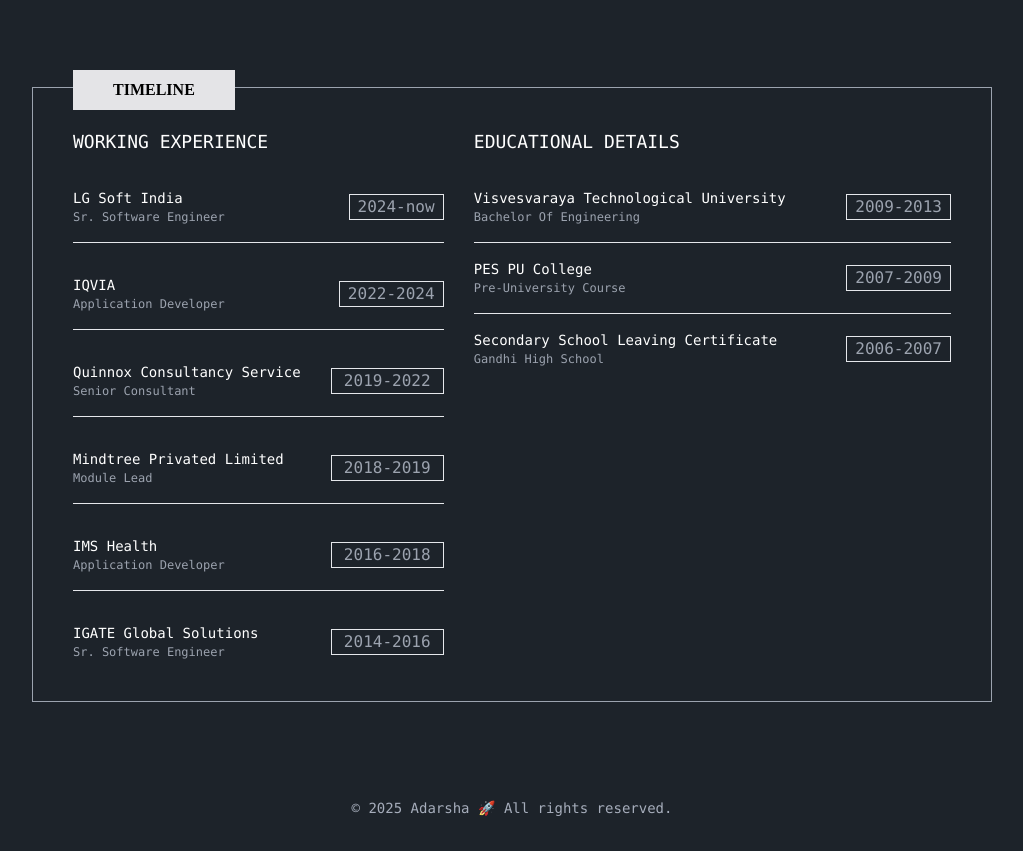
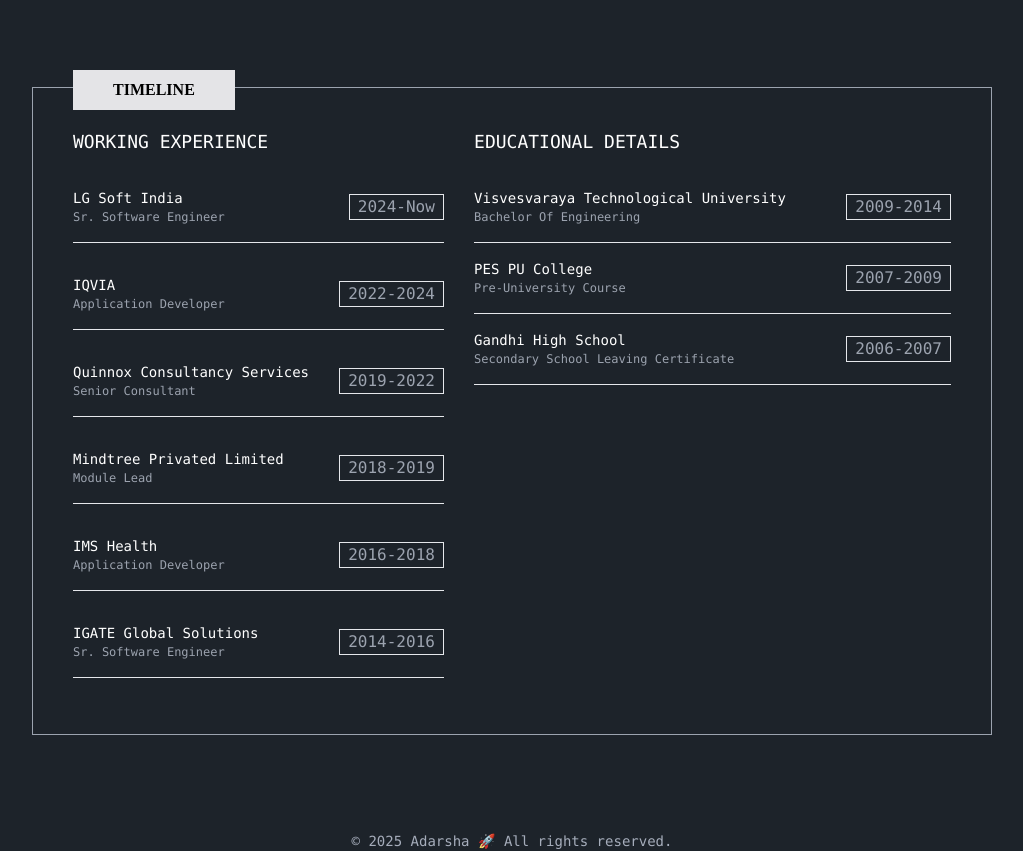
Before and after one commit to AdarshaCoding/adarsha-portfolio, a React (Vite) app: page /about in a window 1280 px wide. Shown: the part 460-1311 px from the top of the page, without its empty margins (128-1151 px from the left). Before the commit the page ends 1278 px from the top, so only its background shows below. Built offline with nearby package versions, Linux system fonts and the light colour scheme.

Commit message:
Updated mock data for About component

```diff
--- a/src/components/Header.jsx
+++ b/src/components/Header.jsx
@@ -28,7 +28,7 @@ const Header = () => {
               <Link to={"/blogs"}>4. Blogs</Link>
             </li>
             <li className="cursor-pointer hover:text-white">
-              <Link to={"/contact"}>5. Contacts</Link>
+              <Link to={"/contact"}>5. Contact</Link>
             </li>
           </ul>
         </nav>
--- /dev/null
+++ b/src/data/aboutData.json
@@ -0,0 +1,11 @@
+{
+    "name":"Adarsha",
+    "age":"33",
+    "email":"adarshapc4467@gmail.com",
+    "city":"Bengaluru",
+    "phone":"+91 9731564467",
+    "freelance": "Available",
+    "website":"Work In Progress",
+    "job":"Web Developer",
+    "about":"My name is Adarsha P C and I am a Web Developer, and I'm very passionate and dedicated to my work. With 5 years experience as a professional Web Developer, I have acquired the skills and knowledge necessary to make your project a success. I enjoy every step of the development process, from discussion and collaboration. Thanks a lot for your attention and your trust!"
+}
--- a/src/data/data.json
+++ /dev/null
@@ -1,10 +0,0 @@
-{
-    "name":"Adarsha",
-    "age":"33",
-    "email":"adarshapc4467@gmail.com",
-    "city":"Bengaluru",
-    "phone":"+91 9731564467",
-    "freelance": "Available",
-    "website":"Work In Progress",
-    "job":"Web Developer"
-}
--- a/src/pages/About.jsx
+++ b/src/pages/About.jsx
@@ -1,20 +1,13 @@
-import data from "../data/data.json";
+import aboutData from "../data/aboutData.json";
+import { experience, education } from "../utils/constants";
 const About = () => {
-  console.log(data);
   return (
     <div>
       <div className="p-10 border border-gray-400 relative font-syne">
         <h2 className="font-semibold text-black absolute top-[-18px] bg-zinc-200 p-2 px-10">
           ABOUT ME
         </h2>
-        <p className="text-gray-400 text-lg">
-          My name is Adarsha P C and I am a Web Developer, and I'm very
-          passionate and dedicated to my work. With 5 years experience as a
-          professional Web Developer, I have acquired the skills and knowledge
-          necessary to make your project a success. I enjoy every step of the
-          development process, from discussion and collaboration. Thanks a lot
-          for your attention and your trust!
-        </p>
+        <p className="text-gray-400 text-lg">{aboutData.about}</p>
         <hr className="my-6 mx-auto border-gray-500" />
         <div className="grid grid-flow-col text-gray-400 font-mono">
           <div className="grid grid-flow-col">
@@ -25,13 +18,13 @@ const About = () => {
               <h2>Website:</h2>
             </div>
             <div>
-              <h2>{data.name}</h2>
-              <h2>{data.city}</h2>
+              <h2>{aboutData.name}</h2>
+              <h2>{aboutData.city}</h2>
               <h2 className="text-white cursor-pointer hover:underline underline-offset-4">
-                {data.phone}
+                {aboutData.phone}
               </h2>
               <h2 className="text-white cursor-pointer hover:underline underline-offset-4">
-                {data.website}
+                {aboutData.website}
               </h2>
             </div>
           </div>
@@ -43,12 +36,12 @@ const About = () => {
               <h2>Freelance:</h2>
             </div>
             <div>
-              <h2>{data.age}</h2>
-              <h2>{data.job}</h2>
+              <h2>{aboutData.age}</h2>
+              <h2>{aboutData.job}</h2>
               <h2 className="text-white cursor-pointer hover:underline underline-offset-4">
-                {data.email}
+                {aboutData.email}
               </h2>
-              <h2>{data.freelance}</h2>
+              <h2>{aboutData.freelance}</h2>
             </div>
           </div>
         </div>
@@ -62,124 +55,44 @@ const About = () => {
           <div className="grid grid-flow-col">
             <div>
               <h2 className="text-white text-lg">WORKING EXPERIENCE</h2>
-              <div>
+              {experience.map((org) => (
+                <div key={org.id}>
                   <div className="flex justify-between items-center mt-8">
                     <div>
-                    <h2 className="text-white text-sm">LG Soft India</h2>
-                    <p className="text-[12px]">Sr. Software Engineer</p>
+                      <h2 className="text-white text-sm">{org.company}</h2>
+                      <p className="text-[12px]">{org.designation}</p>
                     </div>
                     <div>
-                    <h2 className="border text-center px-2">2024-now</h2>
+                      <h2 className="border text-center px-2">
+                        {org.startYear}-{org.currentOrg ? "Now" : org.endYear}
+                      </h2>
                     </div>
                   </div>
                   <hr className="my-4" />
                 </div>
-              <div>
-                <div className="flex justify-between items-center mt-8">
-                  <div>
-                    <h2 className="text-white text-sm">IQVIA</h2>
-                    <p className="text-[12px]">Application Developer</p>
-                  </div>
-                  <div>
-                    <h2 className="border text-center px-2">2022-2024</h2>
-                  </div>
-                </div>
-                <hr className="my-4" />
-              </div>
-              <div>
-                <div className="flex justify-between items-center mt-8">
-                  <div>
-                    <h2 className="text-white text-sm">
-                      Quinnox Consultancy Service
-                    </h2>
-                    <p className="text-[12px]">Senior Consultant</p>
-                  </div>
-                  <div>
-                    <h2 className="border text-center px-3">2019-2022</h2>
-                  </div>
-                </div>
-                <hr className="my-4" />
-              </div>
-              <div>
-                <div className="flex justify-between items-center mt-8">
-                  <div>
-                    <h2 className="text-white text-sm">
-                      Mindtree Privated Limited
-                    </h2>
-                    <p className="text-[12px]">Module Lead</p>
-                  </div>
-                  <div>
-                    <h2 className="border text-center px-3">2018-2019</h2>
-                  </div>
-                </div>
-                <hr className="my-4" />
-              </div>
-              <div>
-                <div className="flex justify-between items-center mt-8">
-                  <div>
-                    <h2 className="text-white text-sm">IMS Health</h2>
-                    <p className="text-[12px]">Application Developer</p>
-                  </div>
-                  <div>
-                    <h2 className="border text-center px-3">2016-2018</h2>
-                  </div>
-                </div>
-                <hr className="my-4" />
-              </div>
-              <div>
-                <div className="flex justify-between items-center mt-8">
-                  <div>
-                    <h2 className="text-white text-sm">
-                      IGATE Global Solutions
-                    </h2>
-                    <p className="text-[12px]">Sr. Software Engineer</p>
-                  </div>
-                  <div>
-                    <h2 className="border text-center px-3">2014-2016</h2>
-                  </div>
-                </div>
-              </div>
+              ))}
             </div>
             <div></div>
           </div>
           <div className="grid grid-flow-col">
             <div>
               <h2 className="text-white text-lg mb-8">EDUCATIONAL DETAILS</h2>
-              <div>
+              {education.map((edu) => (
+                <div key={edu.id}>
                   <div className="flex justify-between items-center">
                     <div>
-                    <h2 className="text-white text-sm">
-                      Visvesvaraya Technological University
-                    </h2>
-                    <p className="text-[12px]">Bachelor Of Engineering</p>
+                      <h2 className="text-white text-sm">{edu.school}</h2>
+                      <p className="text-[12px]">{edu.course}</p>
                     </div>
                     <div>
-                    <h2 className="border text-center px-2">2009-2013</h2>
+                      <h2 className="border text-center px-2">
+                        {edu.startYear}-{edu.endYear}
+                      </h2>
                     </div>
                   </div>
                   <hr className="my-4" />
                 </div>
-              <div className="flex justify-between items-center">
-                <div>
-                  <h2 className="text-white text-sm">PES PU College</h2>
-                  <p className="text-[12px]">Pre-University Course</p>
-                </div>
-                <div>
-                  <h2 className="border text-center px-2">2007-2009</h2>
-                </div>
-              </div>
-              <hr className="my-4" />
-              <div className="flex justify-between items-center">
-                <div>
-                  <h2 className="text-white text-sm">
-                    Secondary School Leaving Certificate
-                  </h2>
-                  <p className="text-[12px]">Gandhi High School</p>
-                </div>
-                <div>
-                  <h2 className="border text-center px-2">2006-2007</h2>
-                </div>
-              </div>
+              ))}
             </div>
           </div>
         </div>
--- a/src/utils/constants.js
+++ b/src/utils/constants.js
@@ -1,5 +1,6 @@
 export const experience = [
   {
+    id: 1,
     company: "LG Soft India",
     designation: "Sr. Software Engineer",
     startYear: 2024,
@@ -7,6 +8,7 @@ export const experience = [
     currentOrg: true,
   },
   {
+    id: 2,
     company: "IQVIA",
     designation: "Application Developer",
     startYear: 2022,
@@ -14,6 +16,7 @@ export const experience = [
     currentOrg: false,
   },
   {
+    id: 3,
     company: "Quinnox Consultancy Services",
     designation: "Senior Consultant",
     startYear: 2019,
@@ -21,6 +24,7 @@ export const experience = [
     currentOrg: false,
   },
   {
+    id: 4,
     company: "Mindtree Privated Limited",
     designation: "Module Lead",
     startYear: 2018,
@@ -28,6 +32,7 @@ export const experience = [
     currentOrg: false,
   },
   {
+    id: 5,
     company: "IMS Health",
     designation: "Application Developer",
     startYear: 2016,
@@ -35,6 +40,7 @@ export const experience = [
     currentOrg: false,
   },
   {
+    id: 6,
     company: "IGATE Global Solutions",
     designation: "Sr. Software Engineer",
     startYear: 2014,
@@ -45,18 +51,21 @@ export const experience = [
 
 export const education = [
   {
+    id: 1,
     school: "Visvesvaraya Technological University",
     course: "Bachelor Of Engineering",
     startYear: "2009",
     endYear: "2014",
   },
   {
+    id: 2,
     school: "PES PU College",
     course: "Pre-University Course",
     startYear: "2007",
     endYear: "2009",
   },
   {
+    id: 3,
     school: "Gandhi High School",
     course: "Secondary School Leaving Certificate",
     startYear: "2006",
```
Lines whose indentation alone changed are shown as unchanged.
